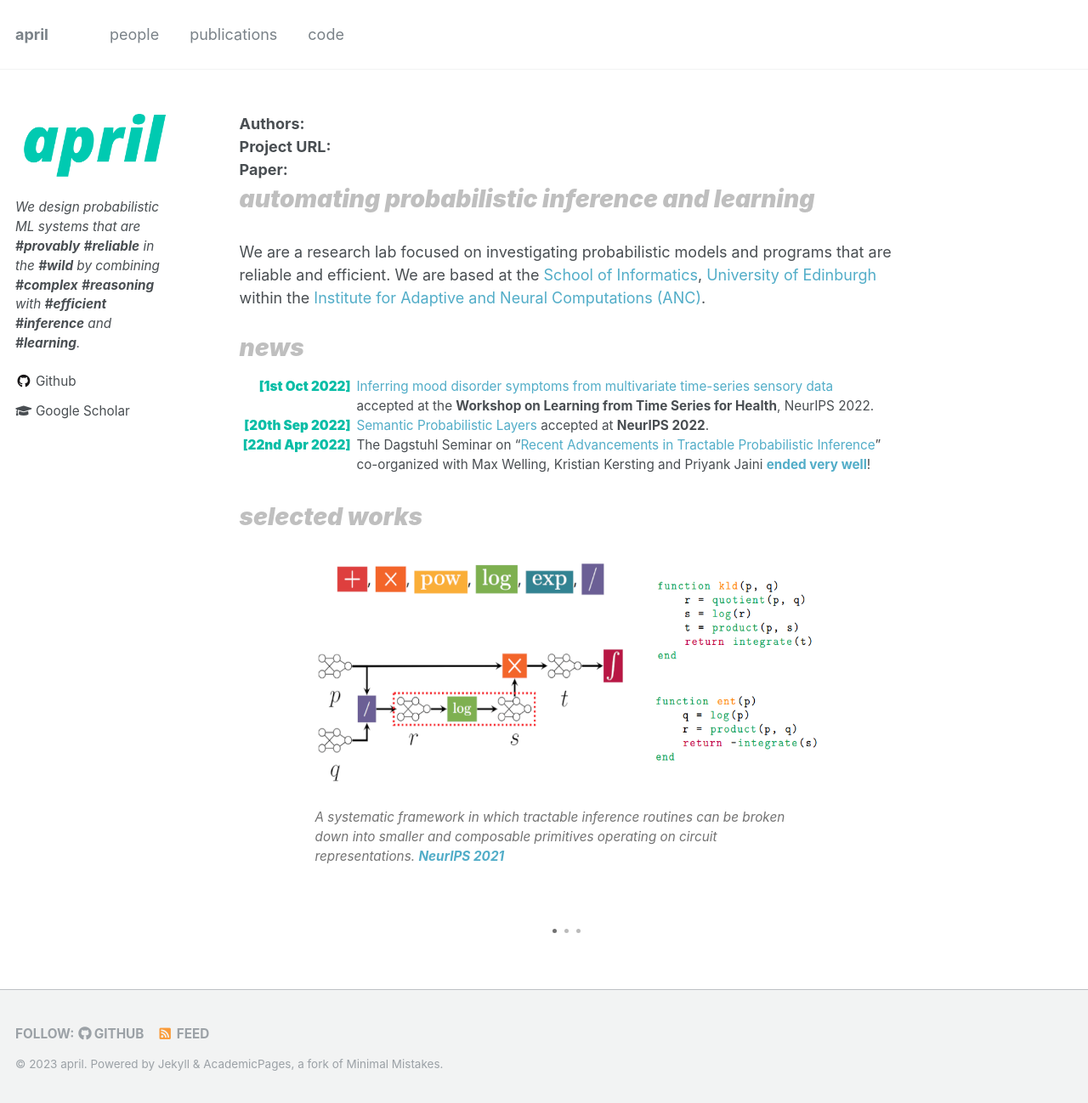
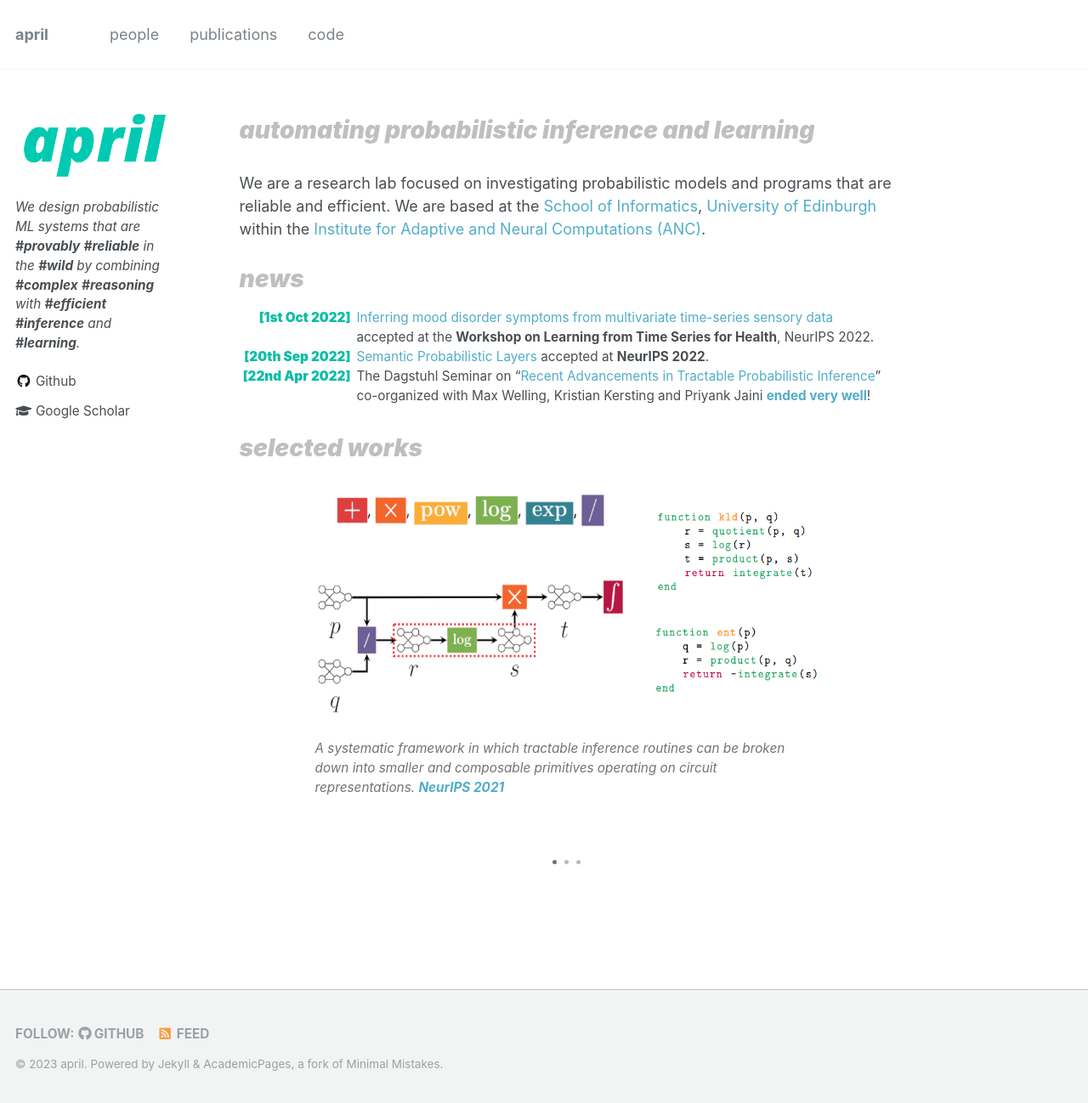
Before and after one commit to april-tools/april-tools.github.io, a Jekyll site: the page built from _pages/about.md, in a window 1280 px wide and 1298 px high. Shown: the whole window at 85% size. Built offline with Jekyll 4.4.1, drawn with Linux system fonts in a browser that asks for light colours; nearby versions of some CDN libraries.

Commit message:
fixing publications leaking into people's page

```diff
--- a/_layouts/single.html
+++ b/_layouts/single.html
@@ -52,6 +52,7 @@ layout: default
         </header>
       {% endunless %}
 
+      {% if page.collection == "publications" %}
       <div class="paper-attr"><b>Authors:</b> {{page.authors}}</div>
       <div class="paper-attr"><b>Project URL:</b> <a href="{{page.paperurl}}">{{page.paperurl}}</a></div>
       {% if page.supplemental %}
@@ -65,6 +66,7 @@ layout: default
       {% if page.video %}<div class="paper-attr"><b>Talk:</b> <a href="{{page.video}}">{{page.video}}</a></div>{% endif %}
       {% if page.abstract %}<div class="paper-attr"><b>Abstract:</b> {{page.abstract}}</div>{% endif %}
       {% if page.bibtex %}<div class="paper-attr"><b>Bibtex:</b><br/> <pre>{{page.bibtex}}</pre></div>{% endif %}
+      {% endif %}
 
       <section class="page__content" itemprop="text">
         {{ content }}
```
